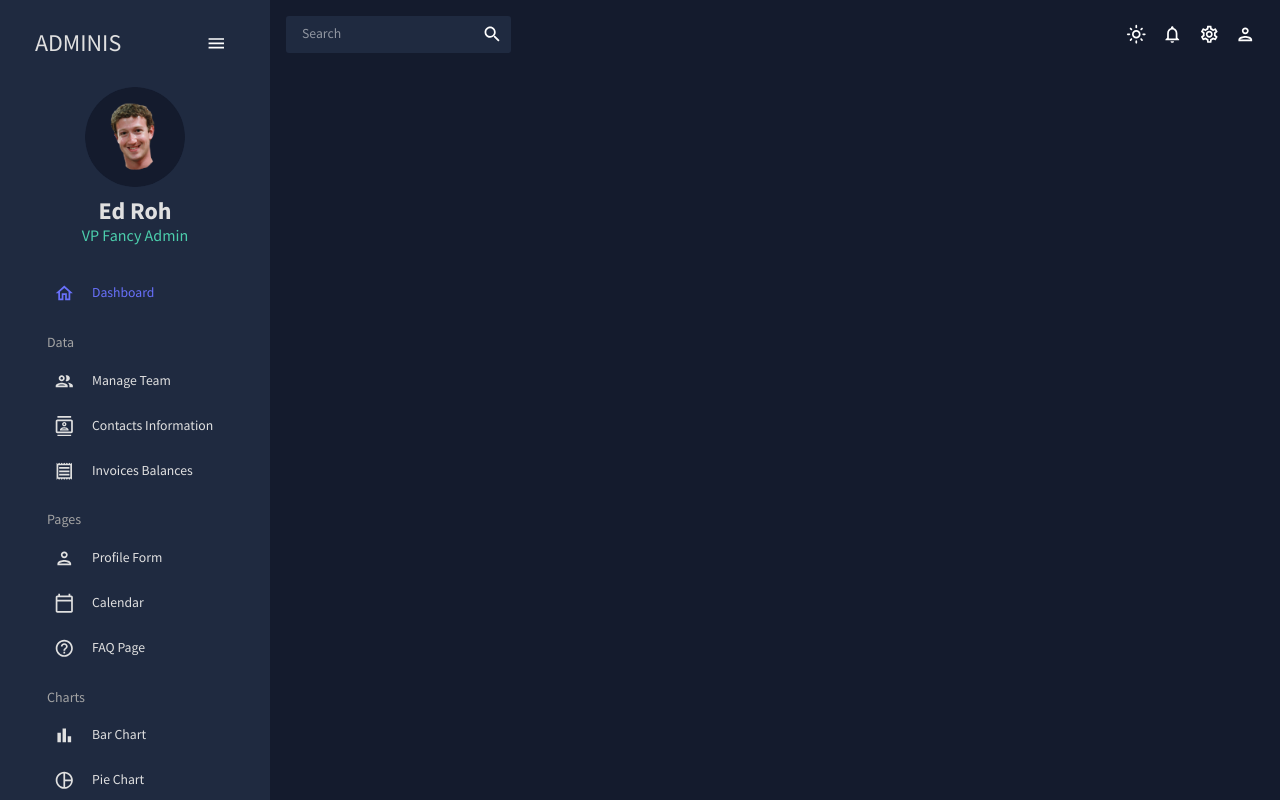
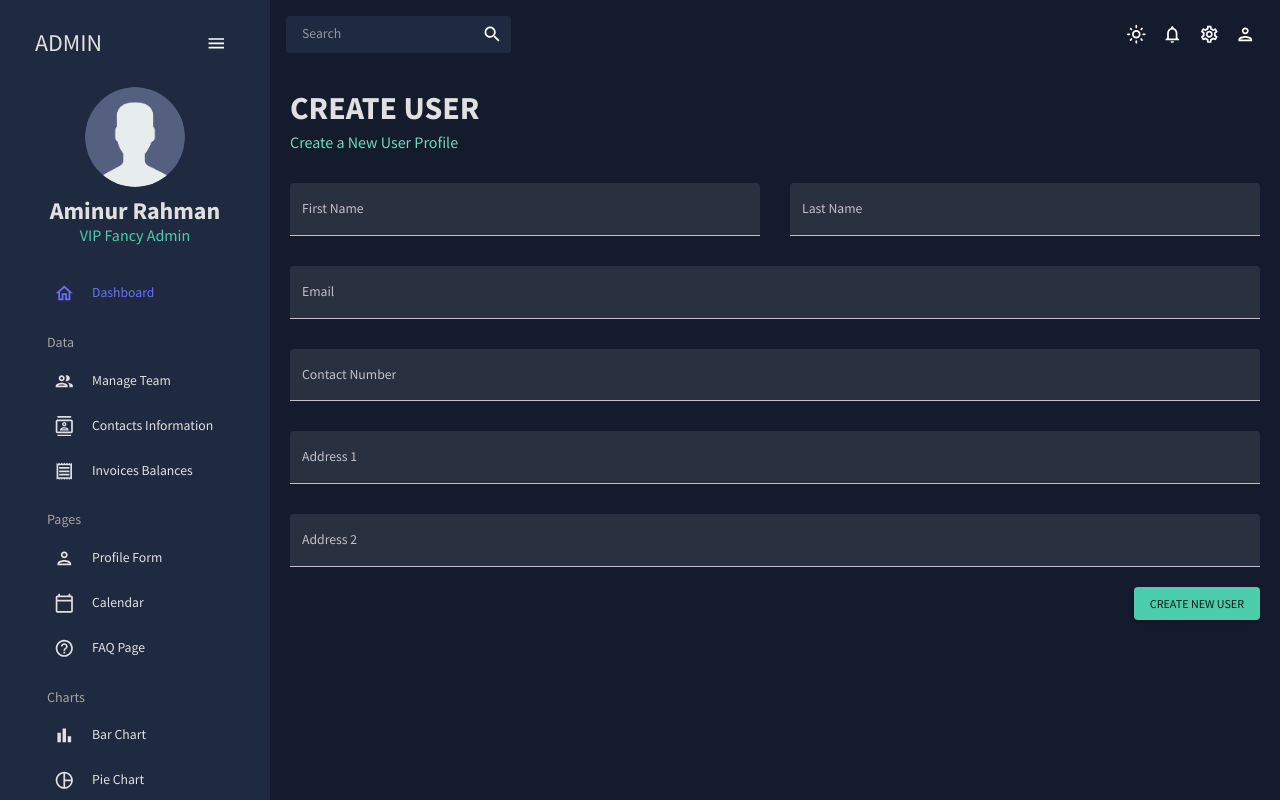
Before and after one commit to aminurjs/react-dashboard, a React (Create React App) app: page /form in a window 1280 px wide. Built offline with nearby package versions, Linux system fonts and the light colour scheme.

Commit message:
User creation form added

```diff
--- a/src/App.js
+++ b/src/App.js
@@ -8,6 +8,7 @@
 import Team from "./scence/team";
 import Contacts from "./scence/contacts";
 import Invoices from "./scence/invoices";
+import Form from "./scence/form";
 
 function App() {
   const [theme, colorMode] = useMode();
@@ -26,8 +27,8 @@
               <Route path="/team" element={<Team />} />
               <Route path="/contacts" element={<Contacts />} />
               <Route path="/invoices" element={<Invoices />} />
-              {/* <Route path="/form" element={<Form />} />
-              <Route path="/bar" element={<Bar />} />
+              <Route path="/form" element={<Form />} />
+              {/*  <Route path="/bar" element={<Bar />} />
               <Route path="/pie" element={<Pie />} />
               <Route path="/line" element={<Line />} />
               <Route path="/faq" element={<FAQ />} />
--- /dev/null
+++ b/src/scence/form/index.jsx
@@ -0,0 +1,154 @@
+import { Box, Button, TextField } from "@mui/material";
+import { Formik } from "formik";
+import * as yup from "yup";
+import useMediaQuery from "@mui/material/useMediaQuery";
+import Header from "../../components/Header";
+
+const Form = () => {
+  const isNonMobile = useMediaQuery("(min-width:600px)");
+
+  const handleFormSubmit = (values) => {
+    console.log(values);
+  };
+
+  return (
+    <Box m="20px">
+      <Header title="CREATE USER" subtitle="Create a New User Profile" />
+
+      <Formik
+        onSubmit={handleFormSubmit}
+        initialValues={initialValues}
+        validationSchema={checkoutSchema}
+      >
+        {({
+          values,
+          errors,
+          touched,
+          handleBlur,
+          handleChange,
+          handleSubmit,
+        }) => (
+          <form onSubmit={handleSubmit}>
+            <Box
+              display="grid"
+              gap="30px"
+              gridTemplateColumns="repeat(4, minmax(0, 1fr))"
+              sx={{
+                "& > div": { gridColumn: isNonMobile ? undefined : "span 4" },
+              }}
+            >
+              <TextField
+                fullWidth
+                variant="filled"
+                type="text"
+                label="First Name"
+                onBlur={handleBlur}
+                onChange={handleChange}
+                value={values.firstName}
+                name="firstName"
+                error={!!touched.firstName && !!errors.firstName}
+                helperText={touched.firstName && errors.firstName}
+                sx={{ gridColumn: "span 2" }}
+              />
+              <TextField
+                fullWidth
+                variant="filled"
+                type="text"
+                label="Last Name"
+                onBlur={handleBlur}
+                onChange={handleChange}
+                value={values.lastName}
+                name="lastName"
+                error={!!touched.lastName && !!errors.lastName}
+                helperText={touched.lastName && errors.lastName}
+                sx={{ gridColumn: "span 2" }}
+              />
+              <TextField
+                fullWidth
+                variant="filled"
+                type="text"
+                label="Email"
+                onBlur={handleBlur}
+                onChange={handleChange}
+                value={values.email}
+                name="email"
+                error={!!touched.email && !!errors.email}
+                helperText={touched.email && errors.email}
+                sx={{ gridColumn: "span 4" }}
+              />
+              <TextField
+                fullWidth
+                variant="filled"
+                type="text"
+                label="Contact Number"
+                onBlur={handleBlur}
+                onChange={handleChange}
+                value={values.contact}
+                name="contact"
+                error={!!touched.contact && !!errors.contact}
+                helperText={touched.contact && errors.contact}
+                sx={{ gridColumn: "span 4" }}
+              />
+              <TextField
+                fullWidth
+                variant="filled"
+                type="text"
+                label="Address 1"
+                onBlur={handleBlur}
+                onChange={handleChange}
+                value={values.address1}
+                name="address1"
+                error={!!touched.address1 && !!errors.address1}
+                helperText={touched.address1 && errors.address1}
+                sx={{ gridColumn: "span 4" }}
+              />
+              <TextField
+                fullWidth
+                variant="filled"
+                type="text"
+                label="Address 2"
+                onBlur={handleBlur}
+                onChange={handleChange}
+                value={values.address2}
+                name="address2"
+                error={!!touched.address2 && !!errors.address2}
+                helperText={touched.address2 && errors.address2}
+                sx={{ gridColumn: "span 4" }}
+              />
+            </Box>
+            <Box display="flex" justifyContent="end" mt="20px">
+              <Button type="submit" color="secondary" variant="contained">
+                Create New User
+              </Button>
+            </Box>
+          </form>
+        )}
+      </Formik>
+    </Box>
+  );
+};
+
+const phoneRegExp =
+  /^((\+[1-9]{1,4}[ -]?)|(\([0-9]{2,3}\)[ -]?)|([0-9]{2,4})[ -]?)*?[0-9]{3,4}[ -]?[0-9]{3,4}$/;
+
+const checkoutSchema = yup.object().shape({
+  firstName: yup.string().required("required"),
+  lastName: yup.string().required("required"),
+  email: yup.string().email("invalid email").required("required"),
+  contact: yup
+    .string()
+    .matches(phoneRegExp, "Phone number is not valid")
+    .required("required"),
+  address1: yup.string().required("required"),
+  address2: yup.string().required("required"),
+});
+const initialValues = {
+  firstName: "",
+  lastName: "",
+  email: "",
+  contact: "",
+  address1: "",
+  address2: "",
+};
+
+export default Form;
--- a/src/scence/global/Sidebar.jsx
+++ b/src/scence/global/Sidebar.jsx
@@ -38,7 +38,9 @@
 const Sidebar = () => {
   const theme = useTheme();
   const colors = tokens(theme.palette.mode);
-  const [isCollapsed, setIsCollapsed] = useState(false);
+  const [isCollapsed, setIsCollapsed] = useState(
+    window.innerWidth < 720 ? true : false
+  );
   const [selected, setSelected] = useState("Dashboard");
 
   return (
@@ -80,7 +82,7 @@
                 ml="15px"
               >
                 <Typography variant="h3" color={colors.grey[100]}>
-                  ADMINIS
+                  ADMIN
                 </Typography>
                 <IconButton onClick={() => setIsCollapsed(!isCollapsed)}>
                   <MenuOutlinedIcon />
@@ -107,10 +109,10 @@
                   fontWeight="bold"
                   sx={{ m: "10px 0 0 0" }}
                 >
-                  Ed Roh
+                  Aminur Rahman
                 </Typography>
                 <Typography variant="h5" color={colors.greenAccent[500]}>
-                  VP Fancy Admin
+                  VIP Fancy Admin
                 </Typography>
               </Box>
             </Box>
```
Also changed, not shown: public/index.html (+1 -22 lines), public/assets/user.png.
